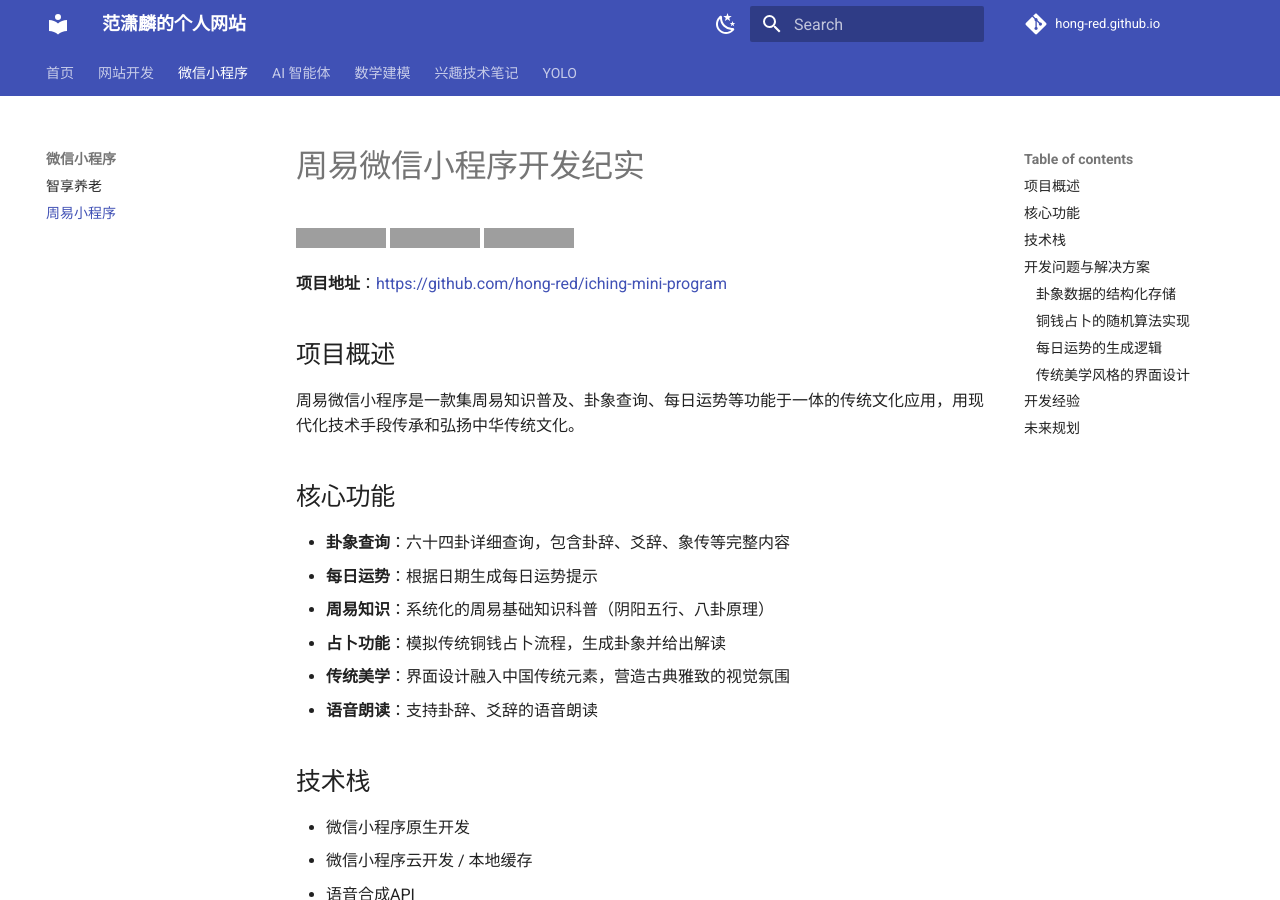
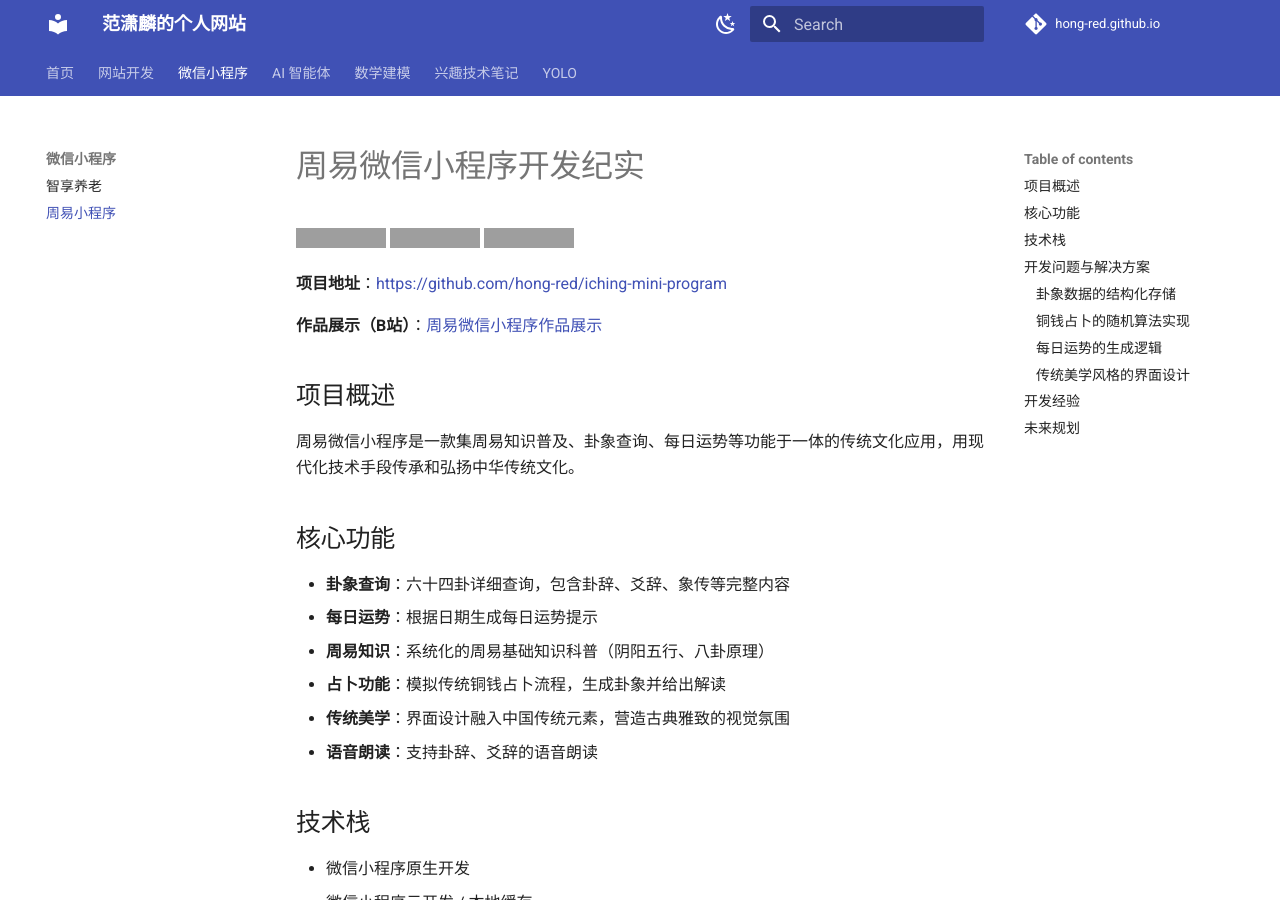
Before and after one commit to hong-red/hong-red.github.io, an MkDocs documentation site: the page built from docs/MINAPP/zhouyi-miniapp.md, in a window 1280 px wide and 900 px high. Built offline with MkDocs 1.6.1 and Material for MkDocs 9.7.7, drawn with Linux system fonts in a browser that asks for light colours; comment, search, counter and statistics services are not loaded; grey boxes are pictures that could not be loaded.

Commit message:
添加智享养老和周易小程序的B站作品展示链接

```diff
--- a/docs/MINAPP/zhouyi-miniapp.md
+++ b/docs/MINAPP/zhouyi-miniapp.md
@@ -5,6 +5,8 @@
 ![传统文化](https://img.shields.io/badge/传统文化-周易-orange.svg)
 
 **项目地址**：[https://github.com/hong-red/iching-mini-program](https://github.com/hong-red/iching-mini-program)
+
+**作品展示（B站）**：[周易微信小程序作品展示](https://b23.tv/rnSexEU)
 
 ## 项目概述
 
```
Also changed, not shown: docs/MINAPP/blog-article.md (+2 -0 lines).
